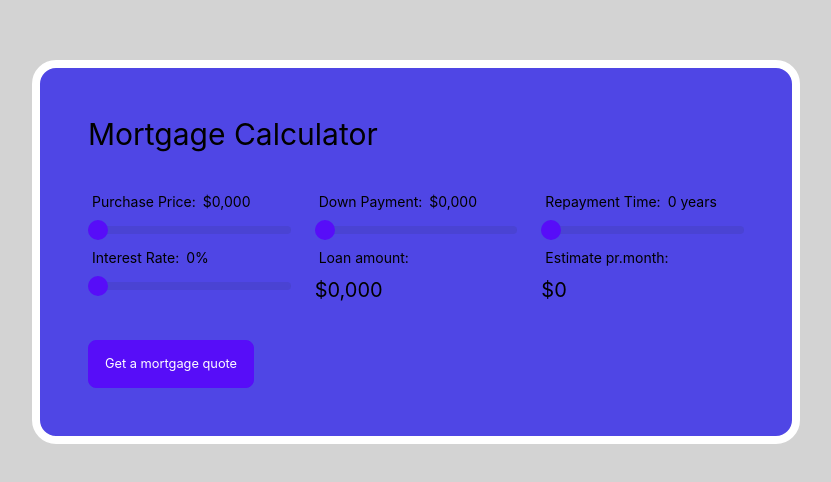
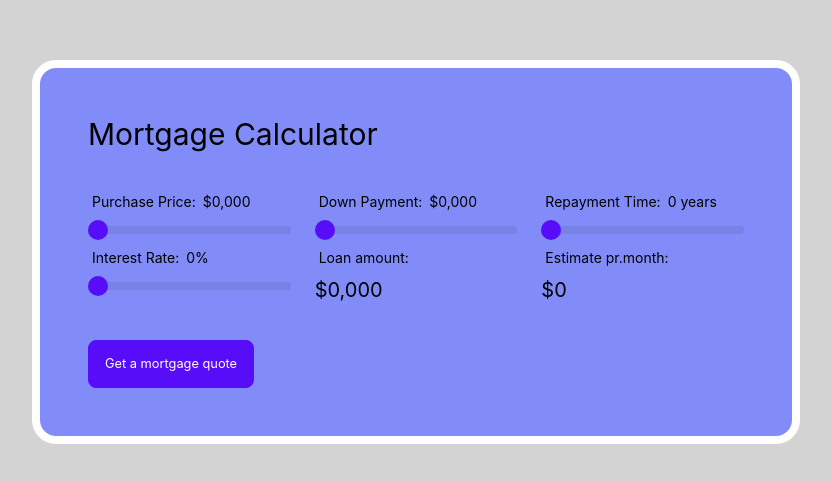
Before and after one commit to thangphung1310/mortgage-calculator, a React (Create React App) app: page / in a window 1280 px wide. Shown: the part 148-630 px from the top of the page, without its empty margins (224-1055 px from the left). Built offline with nearby package versions, Linux system fonts and the light colour scheme.

Commit message:
Update Calculator.js

```diff
--- a/src/components/Calculator.js
+++ b/src/components/Calculator.js
@@ -71,7 +71,7 @@ export default class Calculator extends React.Component {
 
     render() {
         return (
-            <div className="bg-indigo-600 rounded-3xl p-12 border-8 border-white">
+            <div className="bg-indigo-400 rounded-3xl p-12 border-8 border-white">
                 <div className="mb-8">
                     <h1 className="text-3xl">Mortgage Calculator</h1>
                 </div>
```
